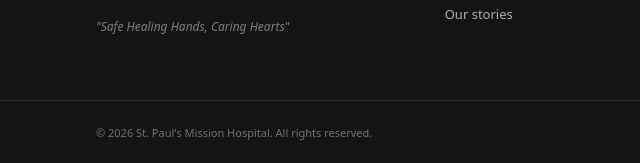
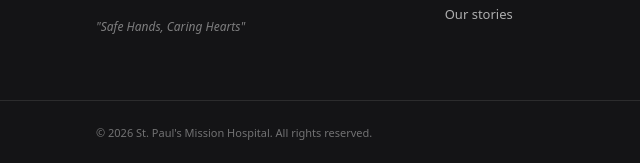
Before and after one commit to Agmatt/spmh-recruitment, an Astro site in the folder apps/web/: page / in a window 1280 px wide. Shown: the part 4393-4556 px from the top of the page, 0-640 px from the left. Built offline with nearby package versions, Linux system fonts and the light colour scheme; Astro itself is replaced by a stand-in of ours; no server answers; the database is empty.

Commit message:
'updates

```diff
--- a/apps/web/src/layouts/PublicLayout.astro
+++ b/apps/web/src/layouts/PublicLayout.astro
@@ -137,7 +137,7 @@ const year = new Date().getFullYear();
             </p>
 
             <p class='text-[12px] leading-relaxed text-white/45 italic'>
-              "Safe Healing Hands, Caring Hearts"
+              "Safe Hands, Caring Hearts"
             </p>
           </div>
 
```
